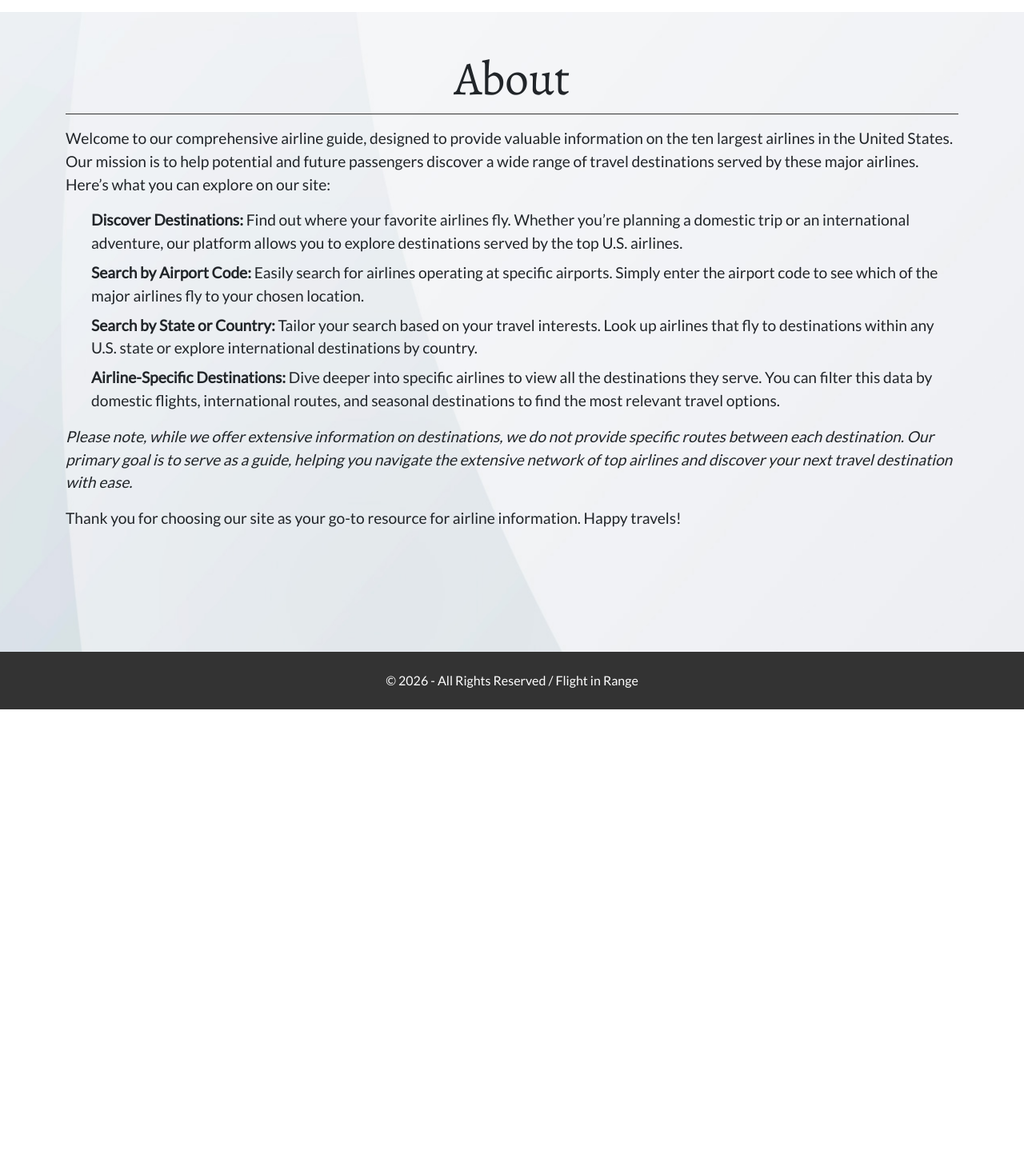
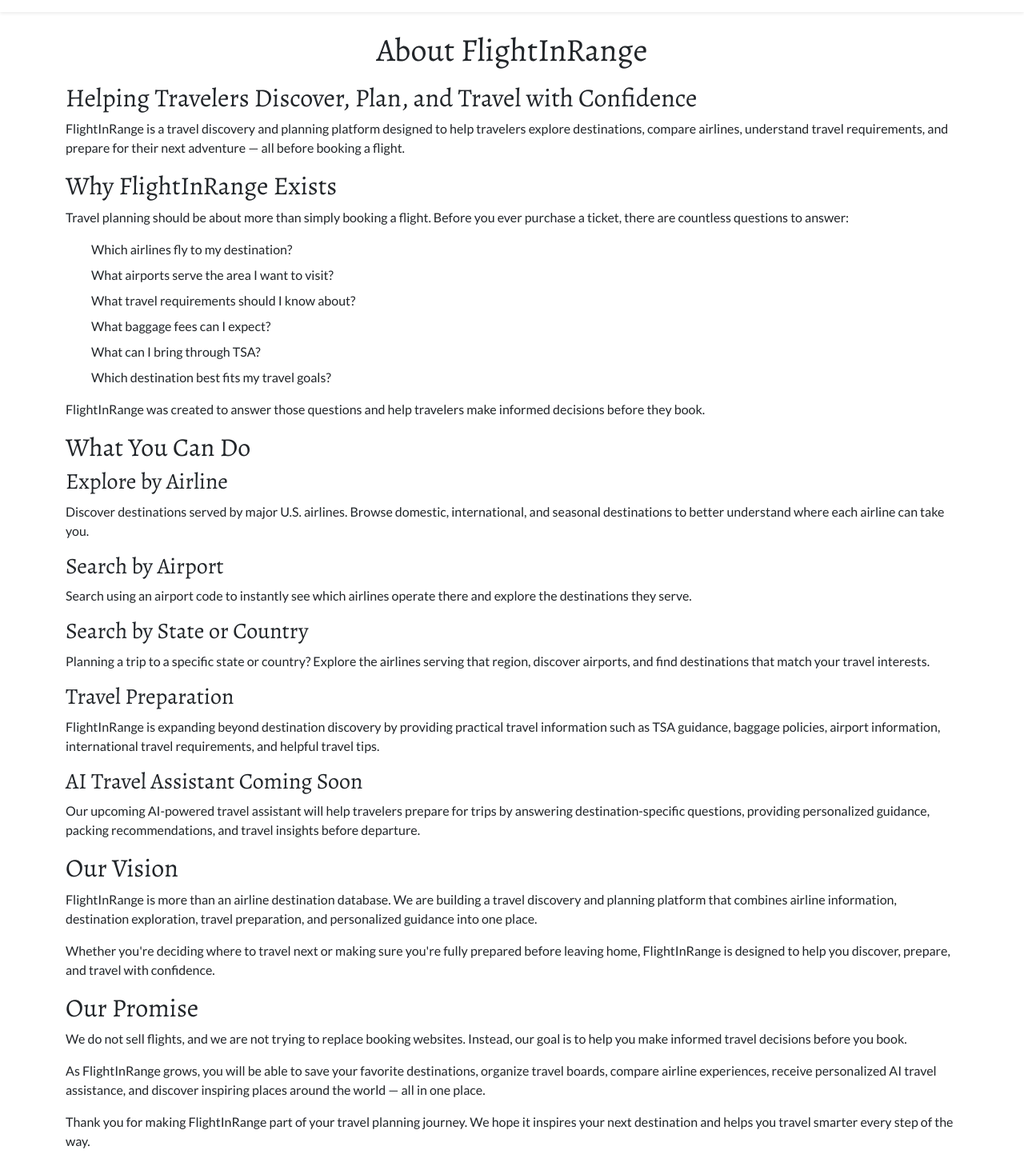
Before and after one commit to bshaw2424/airline-frontend, a React (Create React App) app: page /about in a window 1280 px wide. Shown: the part 57-1510 px from the top of the page at 80% size. Before the commit the page ends 944 px from the top, so only its background shows below. Built offline with nearby package versions, Linux system fonts and the light colour scheme.

Commit message:
updated the about section page descriptions and layout

```diff
--- a/src/components/Static/About.js
+++ b/src/components/Static/About.js
@@ -1,77 +1,131 @@
 const About = () => {
   return (
-    <section
-      style={{
-        backgroundImage: "url(../airlineBackground.jpg)",
-        backgroundRepeat: "no-repeat",
-        backgroundSize: "auto",
-        backgroundPosition: "center",
-        zIndex: -1,
-      }}
-    >
-      <div
-        style={{
-          minHeight: "100vh",
-          fontSize: "1.2rem",
-        }}
-        className="container py-5"
-      >
-        <h1
-          style={{
-            borderBottom: "1px solid #333",
-            fontSize: "3.7rem",
-            textAlign: "center",
-          }}
-          className="pb-2"
-        >
-          About
-        </h1>
-        <p className="pt-2">
-          Welcome to our comprehensive airline guide, designed to provide
-          valuable information on the ten largest airlines in the United States.
-          Our mission is to help potential and future passengers discover a wide
-          range of travel destinations served by these major airlines. Here’s
-          what you can explore on our site:
+    <section className="about-page container my-4">
+      <header className="about-hero my-3">
+        <h1 className="text-center mb-3  ">About FlightInRange</h1>
+        <h2>Helping Travelers Discover, Plan, and Travel with Confidence</h2>
+
+        <p>
+          FlightInRange is a travel discovery and planning platform designed to
+          help travelers explore destinations, compare airlines, understand
+          travel requirements, and prepare for their next adventure — all before
+          booking a flight.
         </p>
+      </header>
+
+      <section className="about-section">
+        <h2>Why FlightInRange Exists</h2>
+
+        <p>
+          Travel planning should be about more than simply booking a flight.
+          Before you ever purchase a ticket, there are countless questions to
+          answer:
+        </p>
+
         <ul>
-          <li>
-            <strong>Discover Destinations:</strong> Find out where your favorite
-            airlines fly. Whether you’re planning a domestic trip or an
-            international adventure, our platform allows you to explore
-            destinations served by the top U.S. airlines.
-          </li>
-          <li>
-            <strong>Search by Airport Code:</strong> Easily search for airlines
-            operating at specific airports. Simply enter the airport code to see
-            which of the major airlines fly to your chosen location.
-          </li>
-          <li>
-            <strong>Search by State or Country:</strong> Tailor your search
-            based on your travel interests. Look up airlines that fly to
-            destinations within any U.S. state or explore international
-            destinations by country.
-          </li>
-          <li>
-            <strong>Airline-Specific Destinations:</strong> Dive deeper into
-            specific airlines to view all the destinations they serve. You can
-            filter this data by domestic flights, international routes, and
-            seasonal destinations to find the most relevant travel options.
-          </li>
+          <li>Which airlines fly to my destination?</li>
+          <li>What airports serve the area I want to visit?</li>
+          <li>What travel requirements should I know about?</li>
+          <li>What baggage fees can I expect?</li>
+          <li>What can I bring through TSA?</li>
+          <li>Which destination best fits my travel goals?</li>
         </ul>
+
         <p>
-          <em>
-            Please note, while we offer extensive information on destinations,
-            we do not provide specific routes between each destination. Our
-            primary goal is to serve as a guide, helping you navigate the
-            extensive network of top airlines and discover your next travel
-            destination with ease.
-          </em>
+          FlightInRange was created to answer those questions and help travelers
+          make informed decisions before they book.
         </p>
+      </section>
+
+      <section className="about-section">
+        <h2>What You Can Do</h2>
+
+        <article>
+          <h3>Explore by Airline</h3>
+          <p>
+            Discover destinations served by major U.S. airlines. Browse
+            domestic, international, and seasonal destinations to better
+            understand where each airline can take you.
+          </p>
+        </article>
+
+        <article>
+          <h3>Search by Airport</h3>
+          <p>
+            Search using an airport code to instantly see which airlines operate
+            there and explore the destinations they serve.
+          </p>
+        </article>
+
+        <article>
+          <h3>Search by State or Country</h3>
+          <p>
+            Planning a trip to a specific state or country? Explore the airlines
+            serving that region, discover airports, and find destinations that
+            match your travel interests.
+          </p>
+        </article>
+
+        <article>
+          <h3>Travel Preparation</h3>
+          <p>
+            FlightInRange is expanding beyond destination discovery by providing
+            practical travel information such as TSA guidance, baggage policies,
+            airport information, international travel requirements, and helpful
+            travel tips.
+          </p>
+        </article>
+
+        <article>
+          <h3>AI Travel Assistant Coming Soon</h3>
+          <p>
+            Our upcoming AI-powered travel assistant will help travelers prepare
+            for trips by answering destination-specific questions, providing
+            personalized guidance, packing recommendations, and travel insights
+            before departure.
+          </p>
+        </article>
+      </section>
+
+      <section className="about-section">
+        <h2>Our Vision</h2>
+
         <p>
-          Thank you for choosing our site as your go-to resource for airline
-          information. Happy travels!
+          FlightInRange is more than an airline destination database. We are
+          building a travel discovery and planning platform that combines
+          airline information, destination exploration, travel preparation, and
+          personalized guidance into one place.
         </p>
-      </div>
+
+        <p>
+          Whether you're deciding where to travel next or making sure you're
+          fully prepared before leaving home, FlightInRange is designed to help
+          you discover, prepare, and travel with confidence.
+        </p>
+      </section>
+
+      <section className="about-section">
+        <h2>Our Promise</h2>
+
+        <p>
+          We do not sell flights, and we are not trying to replace booking
+          websites. Instead, our goal is to help you make informed travel
+          decisions before you book.
+        </p>
+
+        <p>
+          As FlightInRange grows, you will be able to save your favorite
+          destinations, organize travel boards, compare airline experiences,
+          receive personalized AI travel assistance, and discover inspiring
+          places around the world — all in one place.
+        </p>
+
+        <p>
+          Thank you for making FlightInRange part of your travel planning
+          journey. We hope it inspires your next destination and helps you
+          travel smarter every step of the way.
+        </p>
+      </section>
     </section>
   );
 };
```
